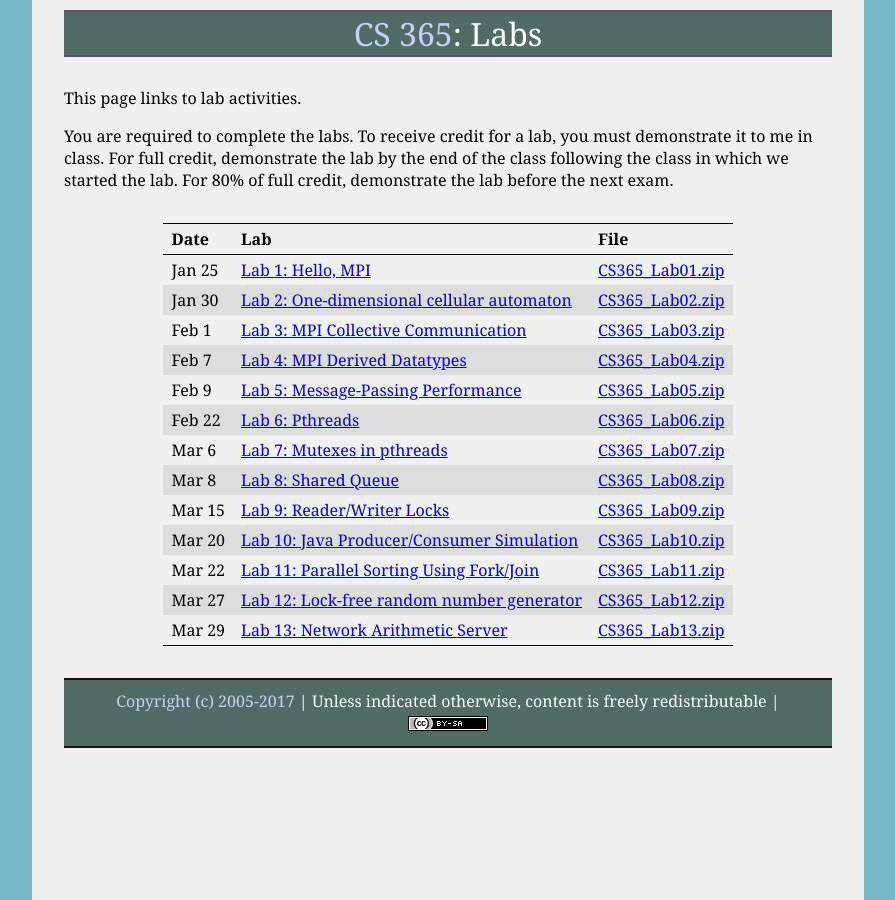
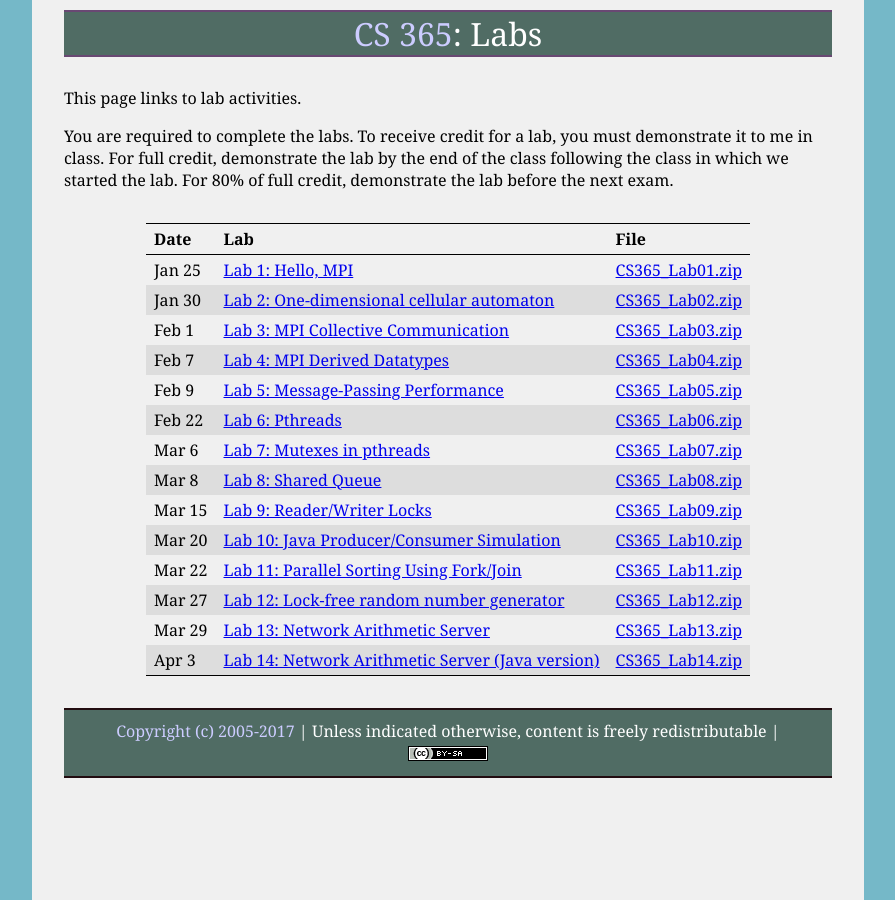
Before and after one commit to ycpcs/cs365-spring2017, a Jekyll site: the page built from labs/index.md, in a window 1280 px wide. Shown: the whole page, without its empty margins (192-1087 px from the left). Built offline with Jekyll 4.4.1, drawn with Linux system fonts in a browser that asks for light colours.

Commit message:
post lab 14, phrasing tweak in lec 16

```diff
--- a/labs/index.md
+++ b/labs/index.md
@@ -22,9 +22,9 @@ Mar 20 | [Lab 10: Java Producer/Consumer Simulation](lab10.html) | [CS365\_Lab10
 Mar 22 | [Lab 11: Parallel Sorting Using Fork/Join](lab11.html) | [CS365\_Lab11.zip](CS365_Lab11.zip)
 Mar 27 | [Lab 12: Lock-free random number generator](lab12.html) | [CS365\_Lab12.zip](CS365_Lab12.zip)
 Mar 29 | [Lab 13: Network Arithmetic Server](lab13.html) | [CS365\_Lab13.zip](CS365_Lab13.zip)
+Apr 3 | [Lab 14: Network Arithmetic Server (Java version)](lab14.html) | [CS365\_Lab14.zip](CS365_Lab14.zip) |
 
 <!--
-Apr 14 | [Lab 14: Network Arithmetic Server (Java version)](lab14.html) | [CS365\_Lab14.zip](CS365_Lab14.zip) |
 Apr 21 | [Lab 15: CUDA Image Processing](lab15.html) | [CS365\_Lab15.zip](CS365_Lab15.zip) |
 Apr 23 | [Lab 16: CUDA Threads](lab16.html) | [CS365\_Lab16.zip](CS365_Lab16.zip) |
 Apr 28 | [Lab 17: Clojure futures](lab17.html) | n/a |
```
Also changed, not shown: lectures/lecture16.md (+1 -1 lines).
